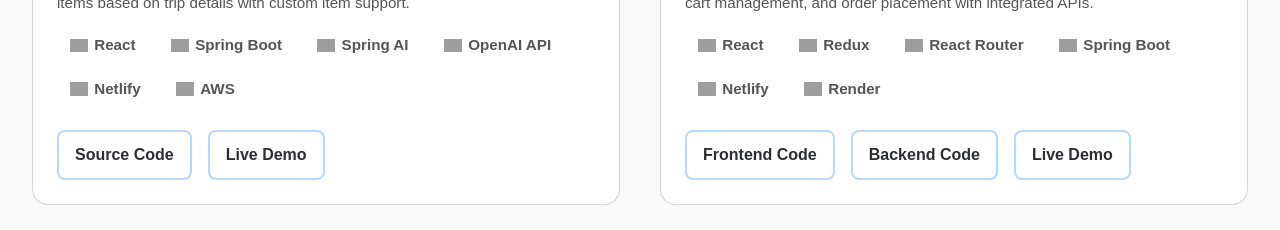
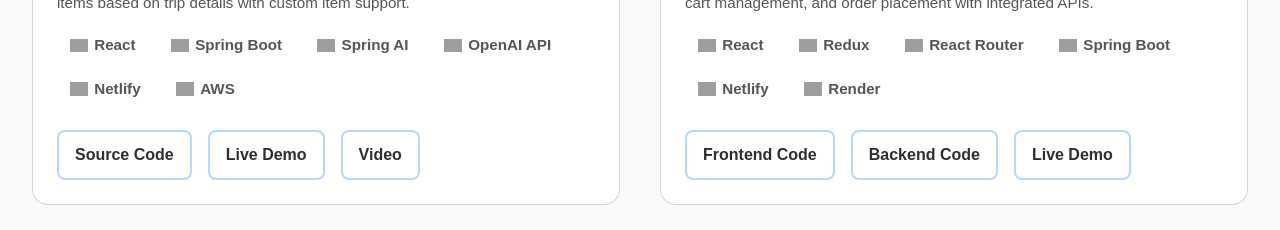
Before and after one commit to vinayak-dhaka/My_Portfolio, a React (Vite) app: page / in a window 1280 px wide. Shown: the part 1780-2010 px from the top of the page. Built offline with nearby package versions, Linux system fonts and the light colour scheme; grey boxes are pictures that could not be loaded.

Commit message:
Add video link to project details
Added a video link to the project details.

```diff
--- a/src/components/Projects.jsx
+++ b/src/components/Projects.jsx
@@ -40,6 +40,7 @@ const projects = [
     ],
     live: "https://faraaway.netlify.app/",
     code: "https://github.com/vinayak-dhaka/FarAway",
+    video: "https://www.youtube.com/watch?v=fKmWAGtVqPo",
   },
   {
     title: "Shoe-Store",
@@ -290,6 +291,16 @@ const Projects = () => {
                     Live Demo
                   </a>
                 )}
+                 {project.video && (
+                  <a
+                    href={project.video}
+                    target="_blank"
+                    rel="noreferrer"
+                    className="btnn"
+                  >
+                    Video
+                  </a>
+                )}
               </div>
             </div>
           </div>
```
